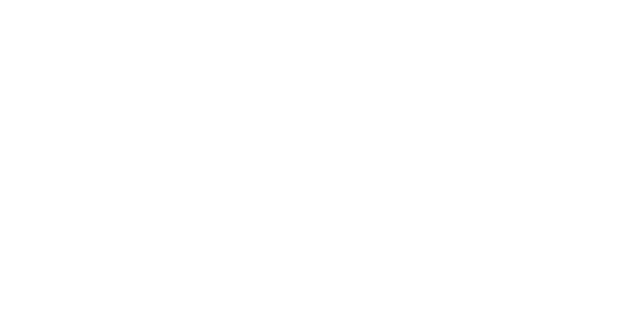
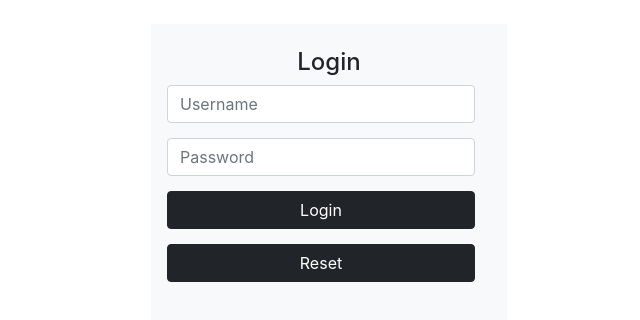
Before and after one commit to Maa1236/finalproject, a React (Create React App) app: page / in a window 1280 px wide. Shown: the top 320 px of the page, without its empty margins (311-951 px from the left). Built offline with nearby package versions, Linux system fonts and the light colour scheme; no server answers.

Commit message:
login css

```diff
--- a/public/index.html
+++ b/public/index.html
@@ -3,6 +3,8 @@
   <head>
     <meta charset="utf-8" />
     <link rel="icon" href="%PUBLIC_URL%/favicon.ico" />
+    <link href="https://cdn.jsdelivr.net/npm/bootstrap@5.1.0/dist/css/bootstrap.min.css" rel="stylesheet" integrity="sha384-KyZXEAg3QhqLMpG8r+8fhAXLRk2vvoC2f3B09zVXn8CA5QIVfZOJ3BCsw2P0p/We" crossorigin="anonymous">
+
     <meta name="viewport" content="width=device-width, initial-scale=1" />
     <meta name="theme-color" content="#000000" />
     <meta
--- a/src/App.js
+++ b/src/App.js
@@ -1,10 +1,16 @@
 import './App.css';
+import {Services} from './Services/Services';
+import {Fragment} from 'react';
+import {Login} from './Login/Login'
 
 function App() {
   return (
-    <div className="App">
+    <Fragment>
+      <Login />
 
-    </div>
+    </Fragment>
+
+
   );
 }
 
--- /dev/null
+++ b/src/Login/Login.css
@@ -0,0 +1,3 @@
+.nasaKlasa {
+    margin-bottom: 15px;
+}
--- /dev/null
+++ b/src/Login/Login.jsx
@@ -0,0 +1,29 @@
+import './Login.css';
+
+export const Login = () => {
+    return (
+        <div className="container">
+            <div className="row">
+                <div className="col-md-4 offset-md-4">
+                    <div className="login-form bg-light mt-4 p-4">
+                        <form action="" method="">
+                            <h4 className="text-center">Login</h4>
+                            <div className="col-12 row g-3 nasaKlasa">
+                                <input type="text" name="username" className="form-control" placeholder="Username" />
+                            </div>
+                            <div className="col-12 row g-3 nasaKlasa">
+                                <input type="password" name="password" className="form-control" placeholder="Password" />
+                            </div>
+                            <div className="col-12 row g-3 nasaKlasa">
+                                <button type="submit" className="btn btn-dark "  >Login</button>
+                            </div>
+                                <div className="col-12 row g-3 nasaKlasa">
+                                    <button type="reset" className="btn btn-dark " >Reset</button>
+                                </div>
+                        </form>
+                    </div>
+                </div>
+            </div>
+        </div>
+    )
+}
--- /dev/null
+++ b/src/Services/Services.js
@@ -0,0 +1,23 @@
+const url = "http://localhost:3333/login";
+
+export async function Services() {
+
+    const response = await fetch(url, {
+      method: 'POST',
+      headers: {
+        'Content-Type': 'application/json'
+
+      },
+
+      body: JSON.stringify({
+        email: "dev@dev.com",
+    password: "developer"
+    })
+    });
+    return response.json();
+  }
+
+  Services()
+  .then(data => {
+    console.log(data);
+  });
```
